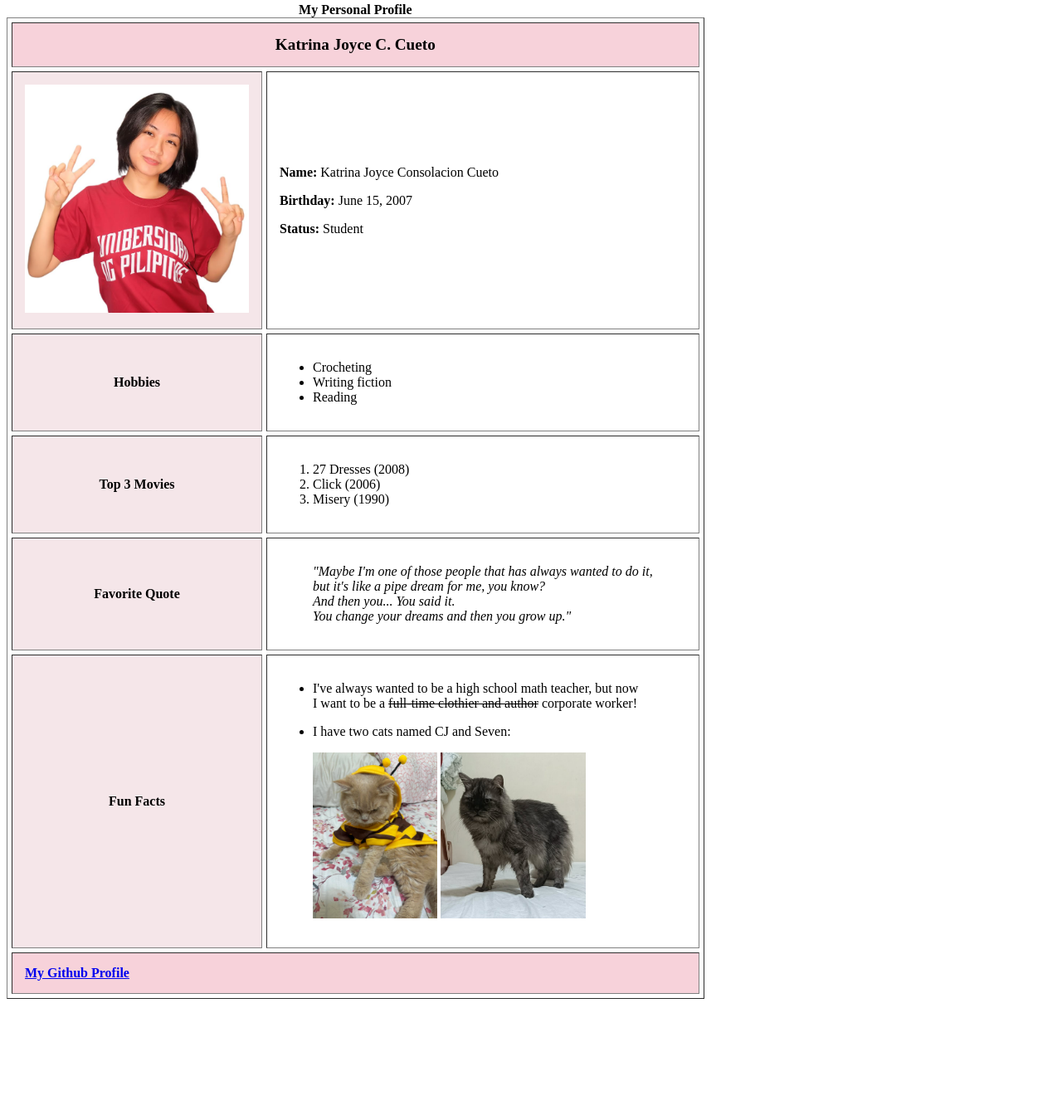
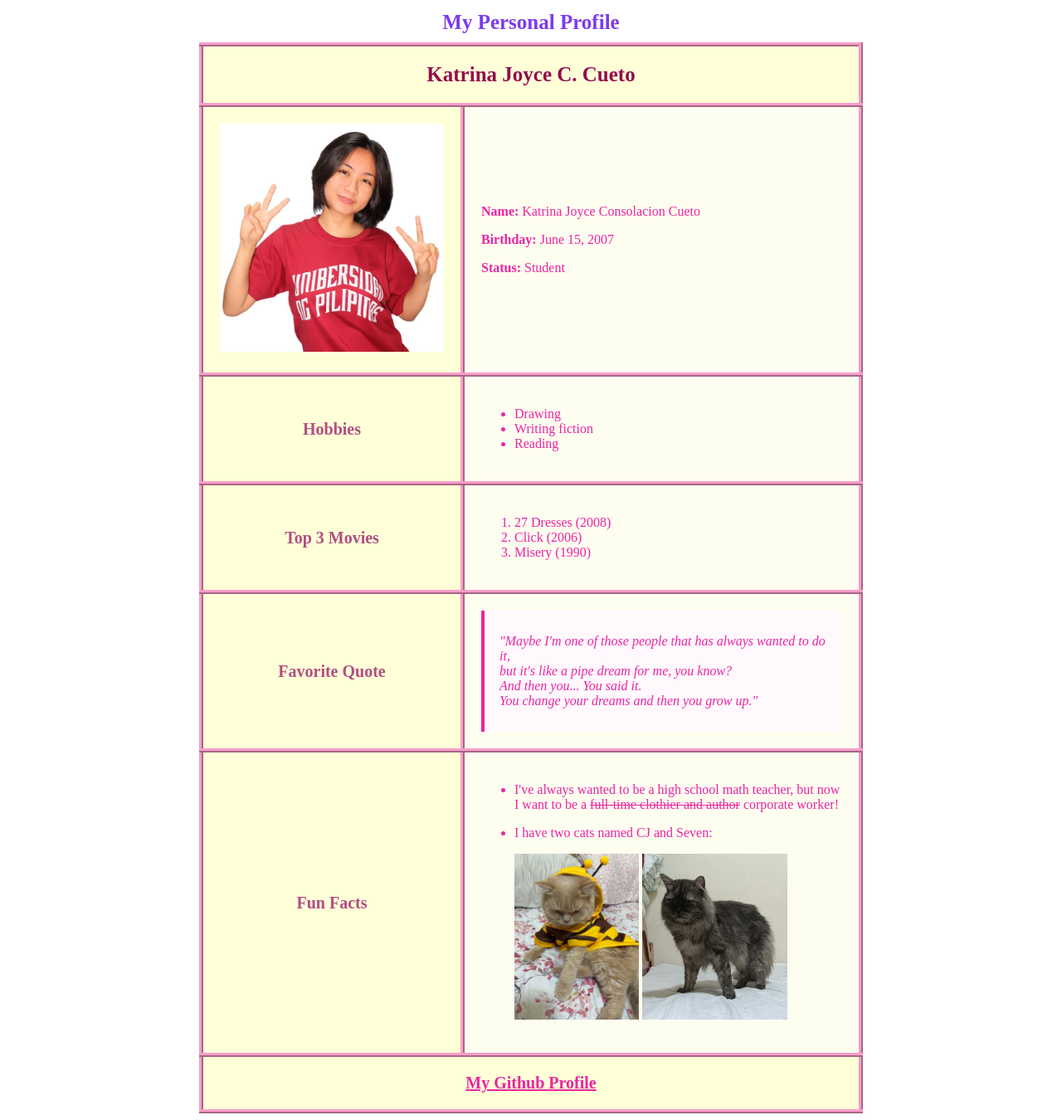
Before and after one commit to koryander/my-first-webpage, a plain HTML site: page Cueto_me-1.html in a window 1280 px wide. Shown: the part 5-1355 px from the top of the page at 83% size. Before the commit the page ends 1217 px from the top, so only its background shows below. Drawn offline with Linux system fonts and the light colour scheme.

Commit message:
Update Cueto_me-1.html

```diff
--- a/Cueto_me-1.html
+++ b/Cueto_me-1.html
@@ -4,15 +4,18 @@
     <meta charset="UTF-8">
     <meta name="viewport" content="width=device-width, initial-scale=1.0">
     <title>Machine Exercise 1</title>
+    <link href="styles-me2.css" rel="stylesheet">
 </head>
+
 <body>
-    <table border="1" cellpadding="15" cellspacing="5">
+    <main>
+    <table>
         <caption><b>My Personal Profile</b></caption>
         <tr>
-            <th colspan="2" bgcolor="#f7d2da"><big><b>Katrina Joyce C. Cueto</b></big></th>
+            <th colspan="2" id="full-name"><b>Katrina Joyce C. Cueto</b></th>
         </tr>
         <tr>
-            <td bgcolor="#f5e6e9"><img src="katrina.png" alt="Katrina" width="270" height="275"></td>
+            <th><img src="katrina.png" alt="Katrina" width="270" height="275"></th>
             <td>
                 <p><b>Name:</b> Katrina Joyce Consolacion Cueto</p>
                 <p><b>Birthday:</b> June 15, 2007</p>
@@ -20,17 +23,17 @@
             </td>
         </tr>
         <tr>
-            <th bgcolor="#f5e6e9">Hobbies</th>
+            <th>Hobbies</th>
             <td>
                 <ul>
-                    <li>Crocheting</li>
+                    <li>Drawing</li>
                     <li>Writing fiction</li>
                     <li>Reading</li>
                 </ul>
             </td>
         </tr>
         <tr>
-            <th bgcolor="#f5e6e9">Top 3 Movies</th>
+            <th>Top 3 Movies</th>
             <td>
                 <ol>
                     <li>27 Dresses (2008)</li>
@@ -40,9 +43,9 @@
             </td>
         </tr>
         <tr>
-            <th bgcolor="#f5e6e9">Favorite Quote</th>
+            <th>Favorite Quote</th>
             <td>
-                <blockquote>
+                <blockquote class="quotebox">
                     <p><i>"Maybe I'm one of those people that has always wanted to do it, <br>
                         but it's like a pipe dream for me, you know? <br>
                         And then you... You said it. <br>
@@ -51,7 +54,7 @@
             </td>
         </tr>
         <tr>
-            <th bgcolor="#f5e6e9">Fun Facts</th>
+            <th>Fun Facts</th>
             <td>
                 <ul>
 
@@ -74,8 +77,11 @@
             </td>
         </tr>
         <tr>
-            <td colspan="2" bgcolor="#f7d2da"><a href="https://github.com/koryander"><b>My Github Profile</b></a></td>
+            <th id="link-tr" colspan="2">
+                <a href="https://github.com/koryander"><b>My Github Profile</b></a>
+            </th>
         </tr>
     </table>
+    </main>
 </body>
 </html>
```
